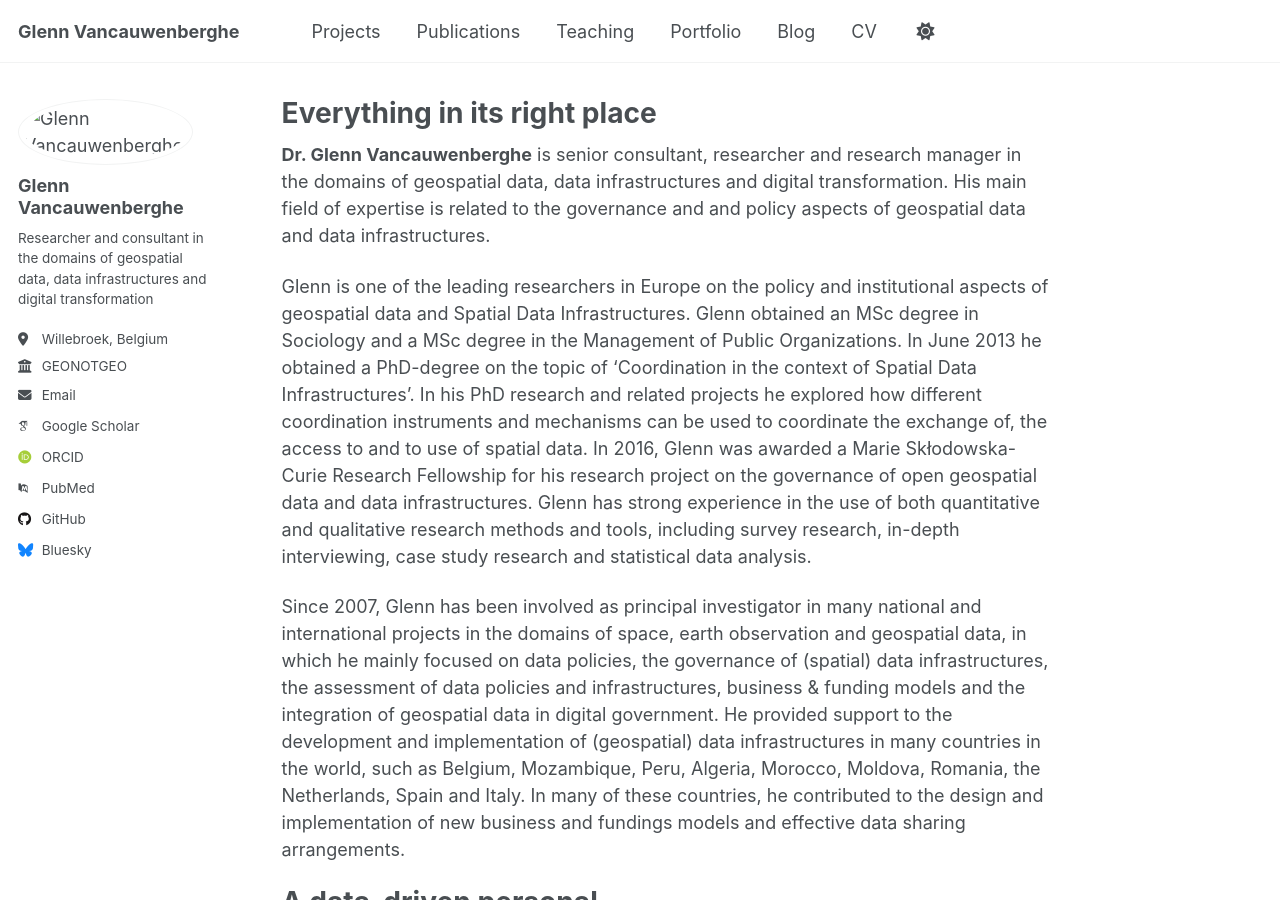
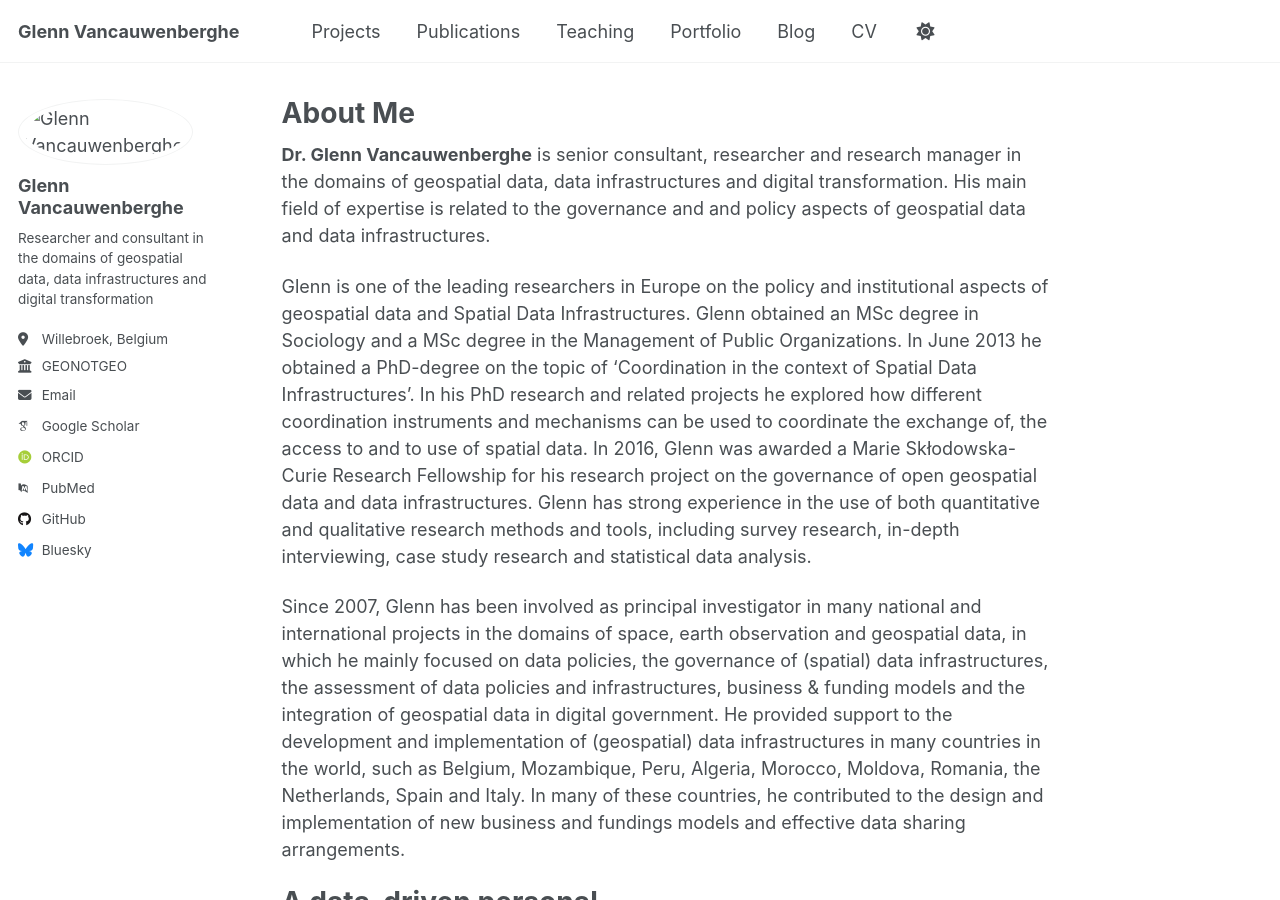
Before and after one commit to GVancauwenberghe/gvancauwenberghe.github.io, a Jekyll site: the page built from _pages/about.md, in a window 1280 px wide and 900 px high. Built offline with Jekyll 4.4.1, drawn with Linux system fonts in a browser that asks for light colours; some web fonts are replaced.

Commit message:
Update about.md

```diff
--- a/_pages/about.md
+++ b/_pages/about.md
@@ -1,6 +1,6 @@
 ---
 permalink: /
-title: "Everything in its right place"
+title: "About Me"
 author_profile: true
 redirect_from:
   - /about/
```
